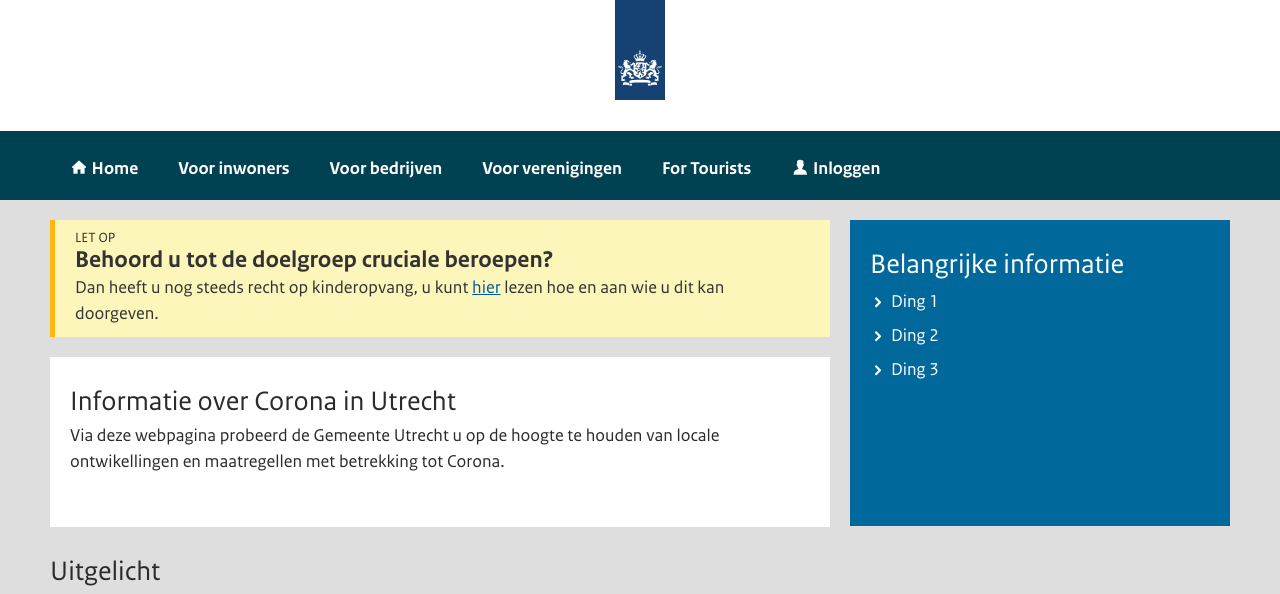
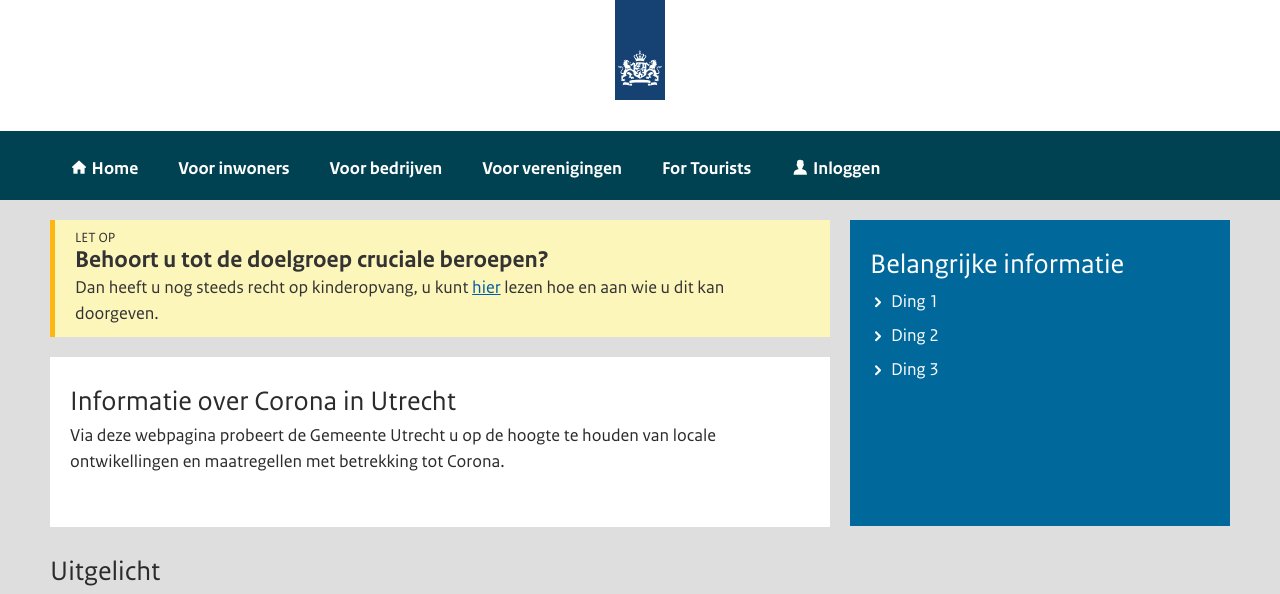
Before and after one commit to ConductionNL/corona-interface, a Symfony app: template api/templates/default/index.html.twig in a window 1280 px wide. Shown: the top 594 px of the page. Run offline with Twig, Linux system fonts and the light colour scheme; the template is opened without the code that fills it, so the values that code supplies are empty; some libraries are stand-ins or nearby versions; some web fonts are replaced.

Commit message:
Update index.html.twig

```diff
--- a/api/templates/default/index.html.twig
+++ b/api/templates/default/index.html.twig
@@ -9,7 +9,7 @@
               <div class="notification notification--warning">
                 <div class="notification__content">
                   <div class="notification__type">LET OP</div>
-                  <h2 class="notification__title">Behoord u tot de doelgroep cruciale beroepen?</h2>
+                  <h2 class="notification__title">Behoort u tot de doelgroep cruciale beroepen?</h2>
                   <span>Dan heeft u nog steeds recht op kinderopvang, u kunt <a href="#">hier</a> lezen hoe en aan wie u dit kan doorgeven.</span>
                 </div>
               </div>
@@ -18,7 +18,7 @@
             	<div class="content">
                     <h2>Informatie over Corona in Utrecht</h2>
 
-                    Via deze webpagina probeerd de Gemeente Utrecht u op de hoogte te houden van locale ontwikellingen en maatregellen met betrekking tot Corona.
+                    Via deze webpagina probeert de Gemeente Utrecht u op de hoogte te houden van locale ontwikellingen en maatregellen met betrekking tot Corona.
 
                 </div><!-- /.content -->
             </div><!-- /.content-background -->
@@ -88,7 +88,7 @@
                         <div class="card__thumb" style="background-image: url('https://picsum.photos/id/1/200')"></div>
                         <div class="card__body">
                         	<span class="card__title">Ik denk dat ik Corona heb</span>
-                        	Vermoed u dat u zelf besmet bent met het corona virus? <br><br><br>  Lees dan hier wat u moet doen
+                        	Vermoedt u dat u zelf besmet bent met het corona virus? <br><br><br>  Lees dan hier wat u moet doen
                         </div>
                     </a>
                 </li>
```
